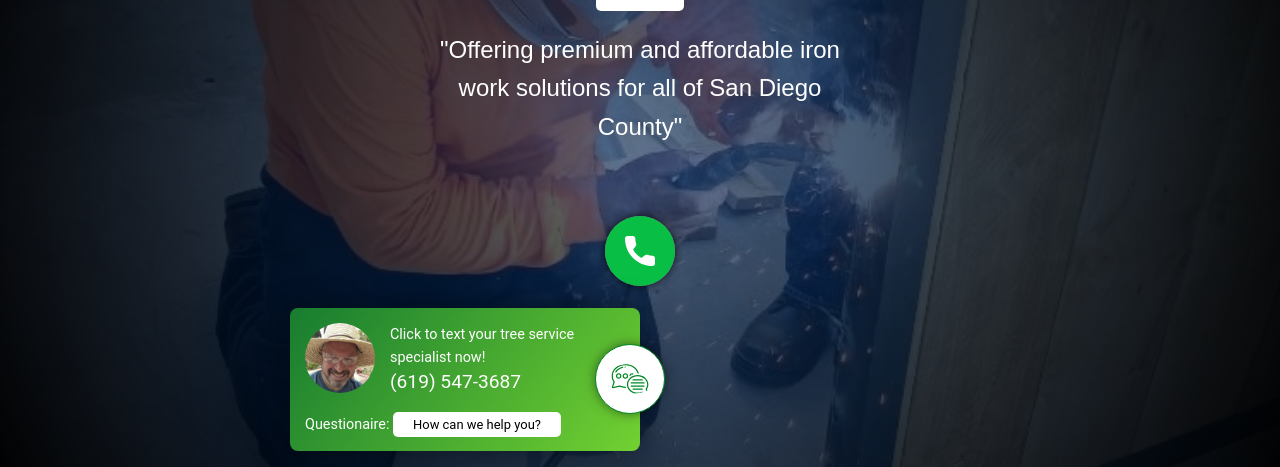
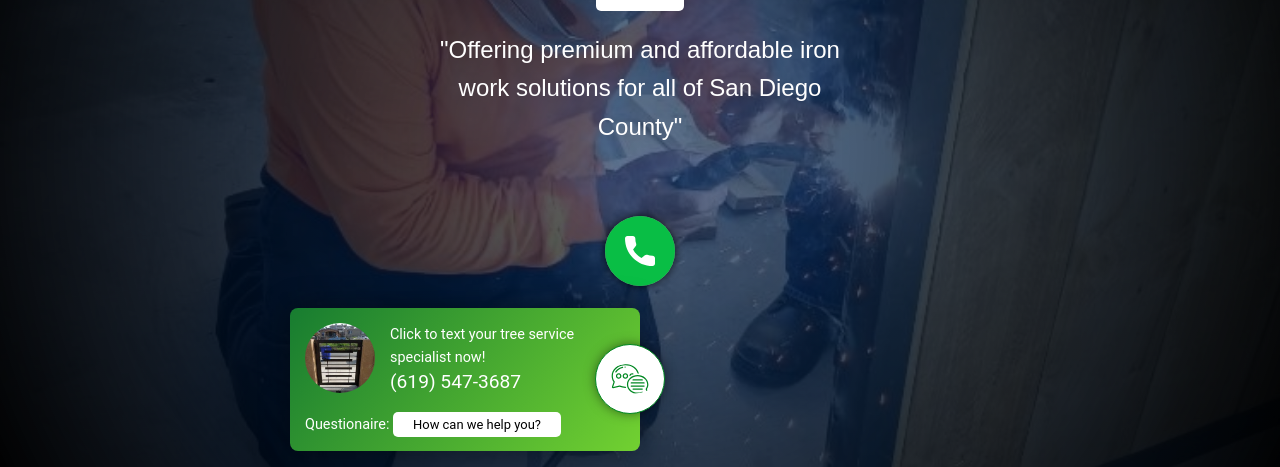
Before and after one commit to OakHarbor/Ornamental-Iron-Solutions, a plain HTML site: page index.html in a window 1280 px wide. Shown: the part 249-716 px from the top of the page. Drawn offline with nearby package versions, Linux system fonts and the light colour scheme.

Commit message:
chnaged image

```diff
--- a/index.html
+++ b/index.html
@@ -78,7 +78,7 @@
                 </button>
             </div>
             <div class="pop-in">
-                <img src="/headshot.jpg" alt="">
+                <img src="/images/image-14.jpg" alt="iron gate painted black">
                 <div class="pop-in-group">
                     <p>Click to text your tree service specialist now!</p>
                     <a href="sms://6195473687">(619) 547-3687</a>
```
